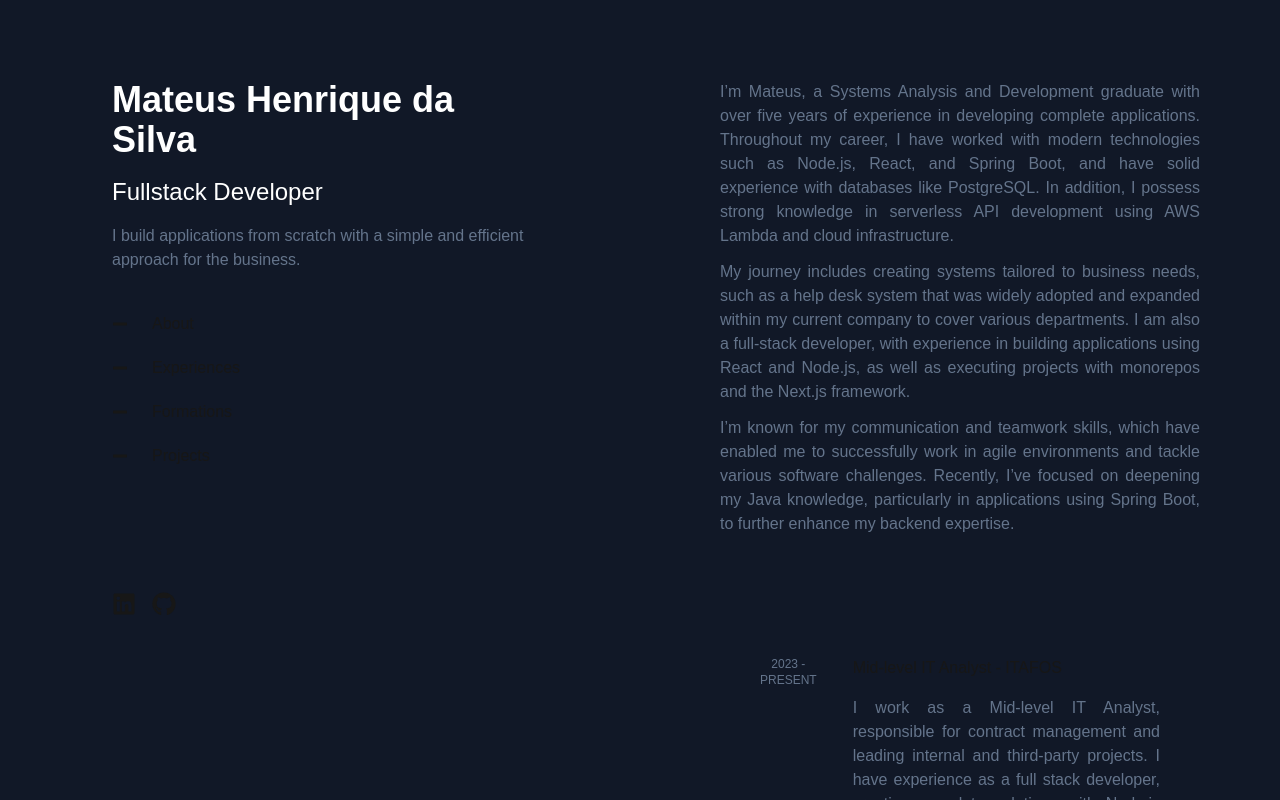
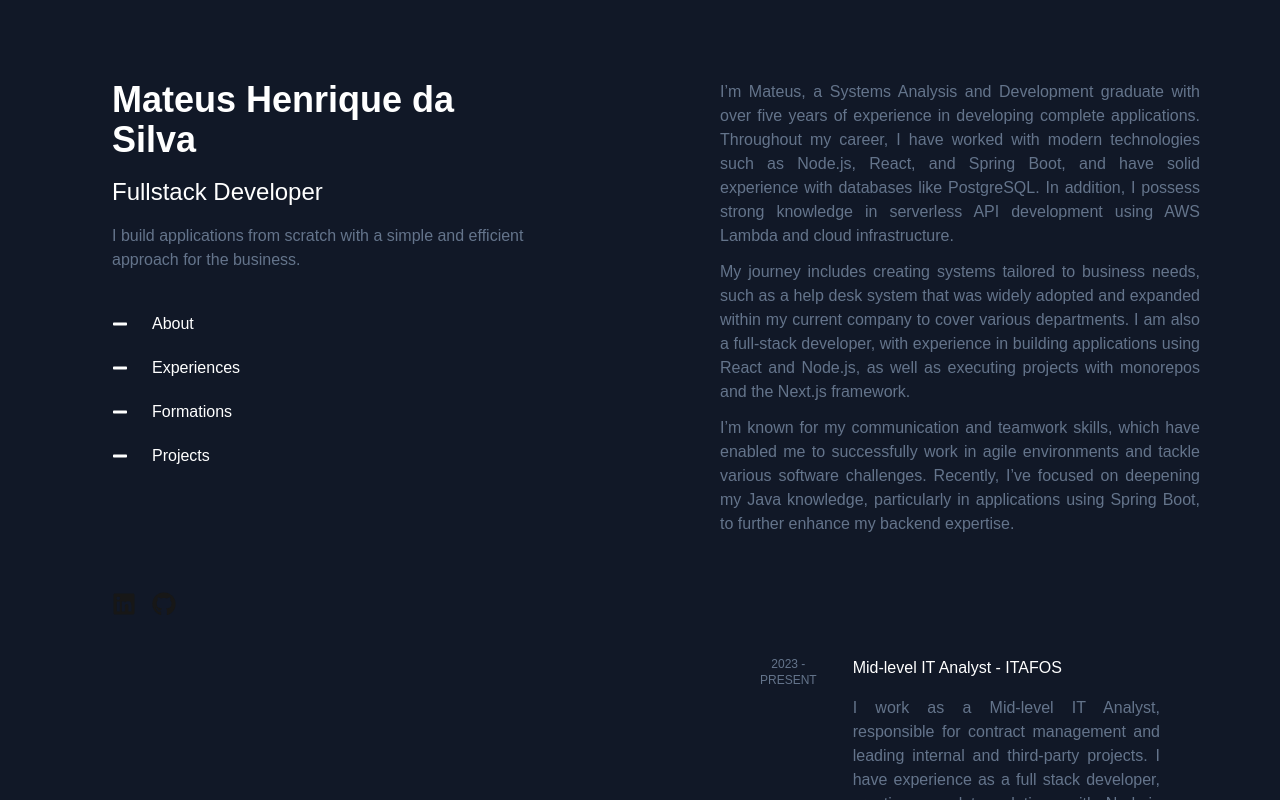
Before and after one commit to matthcarter777/mateus-dev, a Next.js app: page /en in a window 1280 px wide. Built offline with nearby package versions, Linux system fonts and the light colour scheme.

Commit message:
fix: update text colors

```diff
--- a/src/app/components/experiences/index.tsx
+++ b/src/app/components/experiences/index.tsx
@@ -67,14 +67,14 @@ const Experience = () => {
             </p>
           </div>
           <div className="w-6/10 pl-9">
-            <h4 className="mb-4">{experience.title} - {experience.company}</h4>
+            <h4 className="mb-4 text-white">{experience.title} - {experience.company}</h4>
             <p className="text-justify mb-3 text-slate-500">
               {experience.description}
             </p>
             <div className="grid grid-cols-4 gap-4">
               {experience.technologies.map((tech, i) => (
                 <div key={i} className="bg-indigo-500 rounded-md text-center">
-                  <p className='text-xs text-center p-0.5'>{tech}</p>
+                  <p className='text-xs text-center p-0.5 text-white'>{tech}</p>
                 </div>
               ))}
             </div>
--- a/src/app/components/navbar/index.tsx
+++ b/src/app/components/navbar/index.tsx
@@ -17,6 +17,7 @@ export default function Navbar() {
           hover:text-indigo-500
           transition-colors
           duration-300
+          text-white
         '
         >
         <FaMinus />
@@ -33,6 +34,7 @@ export default function Navbar() {
         hover:text-indigo-500
           transition-colors
           duration-300
+          text-white
         '
       >
         <FaMinus />
@@ -49,6 +51,7 @@ export default function Navbar() {
       hover:text-indigo-500
         transition-colors
         duration-300
+        text-white
       '
       >
         <FaMinus />
@@ -65,6 +68,7 @@ export default function Navbar() {
       hover:text-indigo-500
         transition-colors
         duration-300
+        text-white
       '
       >
         <FaMinus />
```
